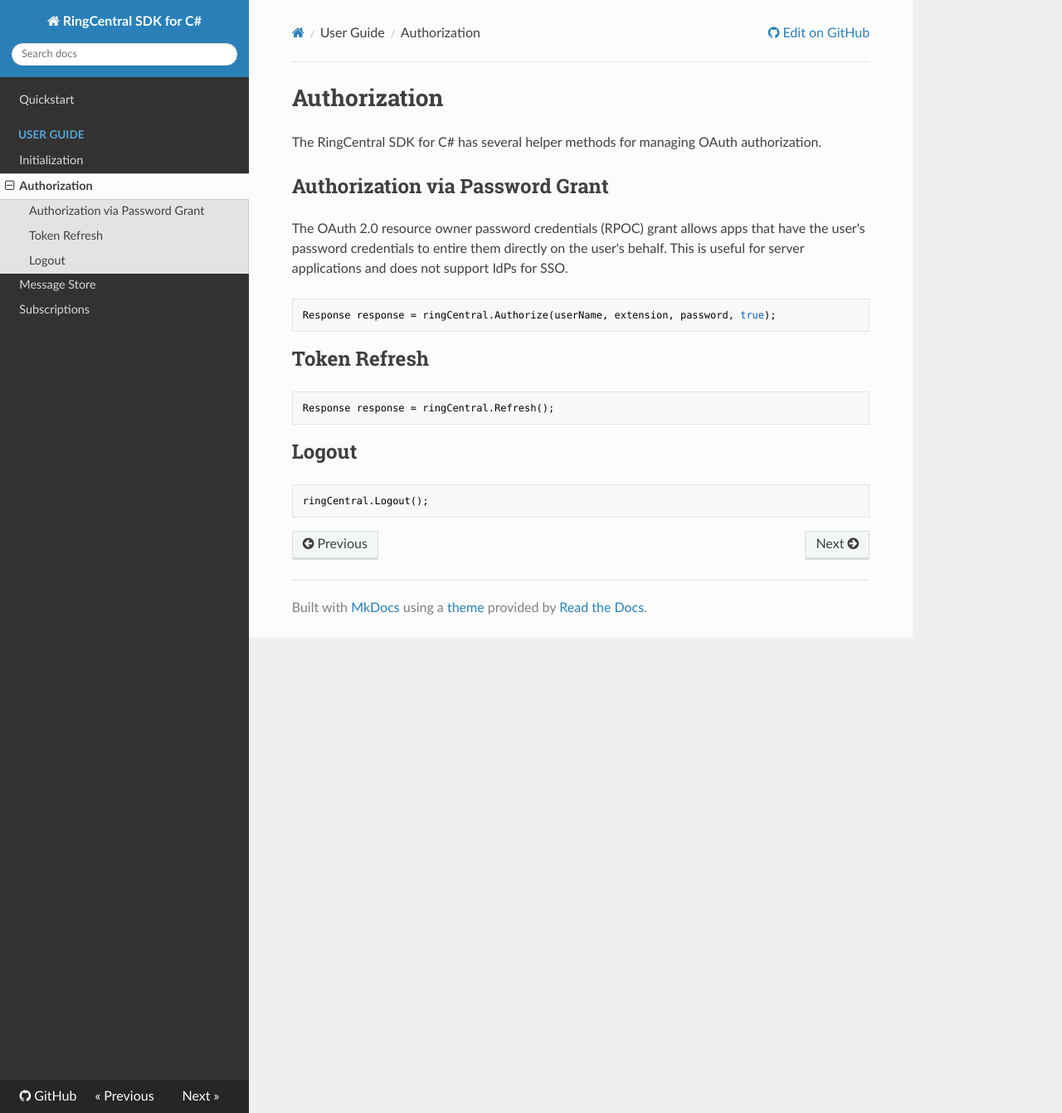
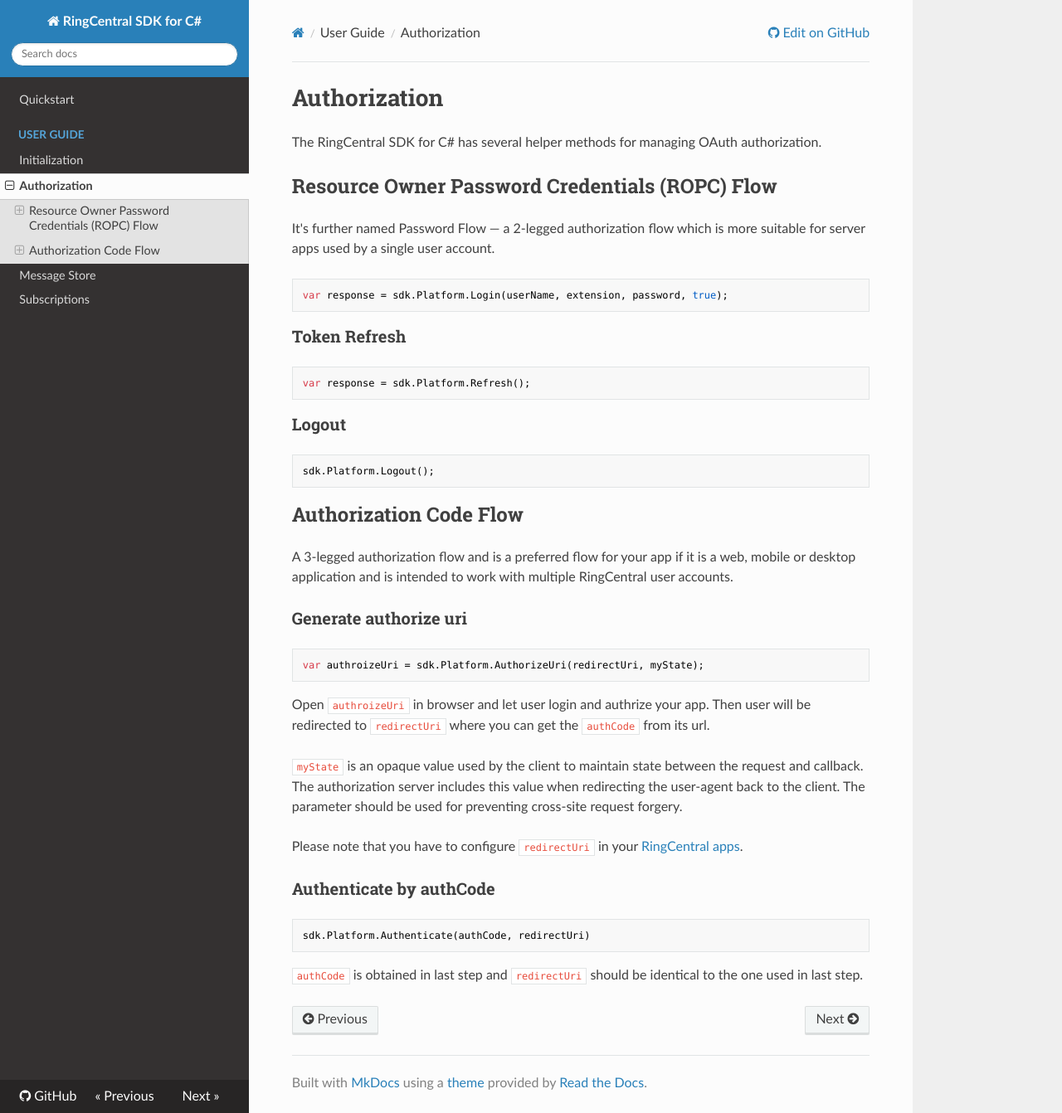
Before and after one commit to ringcentral/ringcentral-csharp, an MkDocs documentation site: the page built from docs/usage/authorization/Authorization.md, in a window 1280 px wide and 1342 px high. Shown: the whole window at 83% size. Built offline with MkDocs 1.6.1, drawn with Linux system fonts in a browser that asks for light colours; nearby versions of some CDN libraries; old or Windows-style settings are respelled for this version of MkDocs.

Commit message:
Update authorization documentation

````diff
--- a/docs/usage/authorization/Authorization.md
+++ b/docs/usage/authorization/Authorization.md
@@ -2,22 +2,49 @@
 
 The RingCentral SDK for C# has several helper methods for managing OAuth authorization.
 
-## Authorization via Password Grant
+## Resource Owner Password Credentials (ROPC) Flow
 
-The OAuth 2.0 resource owner password credentials (RPOC) grant allows apps that have the user's password credentials to entire them directly on the user's behalf. This is useful for server applications and does not support IdPs for SSO.
+It's further named Password Flow — a 2-legged authorization flow which is more suitable for server apps used by a single user account.
 
 ```cs
-Response response = ringCentral.Authorize(userName, extension, password, true);
+var response = sdk.Platform.Login(userName, extension, password, true);
 ```
 
-## Token Refresh
+### Token Refresh
 
 ```cs
-Response response = ringCentral.Refresh();
+var response = sdk.Platform.Refresh();
 ```
 
-## Logout
+### Logout
 
 ```cs
-ringCentral.Logout();
+sdk.Platform.Logout();
 ```
+
+
+## Authorization Code Flow
+
+A 3-legged authorization flow and is a preferred flow for your app if it is a web, mobile or desktop application and is intended to work with multiple RingCentral user accounts.
+
+### Generate authorize uri
+
+```cs
+var authroizeUri = sdk.Platform.AuthorizeUri(redirectUri, myState);
+```
+
+Open `authroizeUri` in browser and let user login and authrize your app. Then user will be redirected to `redirectUri` where you can get the `authCode` from its url.
+
+`myState` is an opaque value used by the client to maintain state between the request and callback. The authorization server includes this value when redirecting the user-agent back to the client. The parameter should be used for preventing cross-site request forgery.
+
+Please note that you have to configure `redirectUri` in your [RingCentral apps](https://developer.ringcentral.com/my-account.html#/applications).
+
+
+
+### Authenticate by authCode
+
+```cs
+sdk.Platform.Authenticate(authCode, redirectUri)
+```
+
+`authCode` is obtained in last step and `redirectUri` should be identical to the one used in last step.
````
